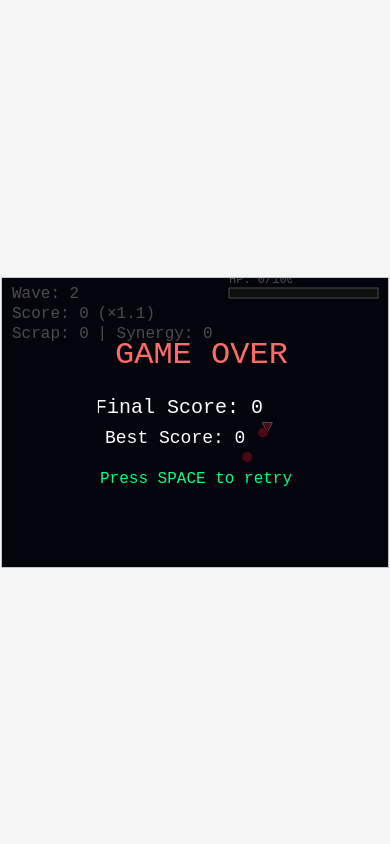
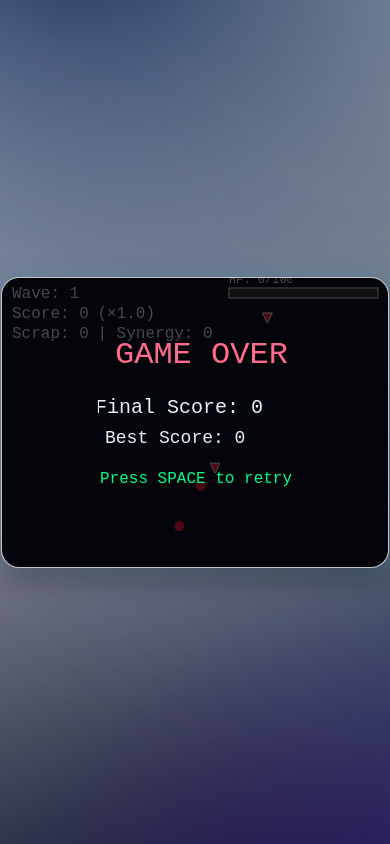
Before and after one commit to svidal-nlive/GeoGala-Vector-Offensive, a website built with Vite: page index.html in a window 390 px wide. Built offline with nearby package versions, Linux system fonts and the light colour scheme.

Commit message:
feat(movement+ui): Chicken Invaders movement + glassmorphic UI
Player Movement Updates (Chicken Invaders style):
- Full-screen movement range (was bottom-area only)
- Smooth inertia-based movement with acceleration/deceleration
- Max speed: 450 px/s (up from 300 px/s)
- Acceleration: 2200 px/s for responsive feel
- Deceleration: 1800 px/s for smooth stops
- Target velocity system for fluid control

Glassmorphic UI Styling:
- Radial gradient background with animated fog overlay
- Glass panels with blur + transparency effects
- Enhanced color palette (cyan/purple accents)
- Rounded corners (18px radius)
- Soft shadows with inset highlights
- Updated constants: new accent colors (accent, accent2, uiMuted, ok)
- Canvas styling: glassmorphic border + glow effect

Build: 28.28 KB (7.56 KB gzipped)
Movement now matches Chicken Invaders feel: smooth, responsive, full-screen

```diff
--- a/src/Player.ts
+++ b/src/Player.ts
@@ -9,9 +9,13 @@ export class Player extends Entity {
   fireRate = 0.1; // seconds
   timeSinceLastFire = 0;
   aimAngle = 0;
-  maxSpeed = 300; // pixels/sec
+  maxSpeed = 450; // pixels/sec (Chicken Invaders style - faster, more responsive)
+  acceleration = 2200; // pixels/sec² (smooth acceleration)
+  deceleration = 1800; // pixels/sec² (smooth stop)
   fireFlash = false;
   damageFlashTimer = 0;
+  targetVx = 0;
+  targetVy = 0;
 
   constructor() {
     super();
@@ -25,10 +29,37 @@ export class Player extends Entity {
     this.aimAngle = 0;
     this.fireFlash = false;
     this.damageFlashTimer = 0;
+    this.targetVx = 0;
+    this.targetVy = 0;
   }
 
   update(dt: number): void {
-    // Base update (position delta applied externally)
+    // Smooth inertia-based movement (Chicken Invaders style)
+    // Accelerate towards target velocity
+    const dvx = this.targetVx - this.vx;
+    const dvy = this.targetVy - this.vy;
+
+    if (Math.abs(dvx) > 0.1 || Math.abs(dvy) > 0.1) {
+      // Accelerating
+      const accelRate = this.acceleration * dt;
+      this.vx += Math.sign(dvx) * Math.min(Math.abs(dvx), accelRate);
+      this.vy += Math.sign(dvy) * Math.min(Math.abs(dvy), accelRate);
+    } else {
+      // Decelerate to stop
+      const decelRate = this.deceleration * dt;
+      if (Math.abs(this.vx) > decelRate) {
+        this.vx -= Math.sign(this.vx) * decelRate;
+      } else {
+        this.vx = 0;
+      }
+      if (Math.abs(this.vy) > decelRate) {
+        this.vy -= Math.sign(this.vy) * decelRate;
+      } else {
+        this.vy = 0;
+      }
+    }
+
+    // Apply movement
     this.x += this.vx * dt;
     this.y += this.vy * dt;
     this.timeSinceLastFire += dt;
@@ -47,12 +78,14 @@ export class Player extends Entity {
   updateInput(inputX: number, inputY: number): void {
     const inputMag = Math.sqrt(inputX * inputX + inputY * inputY);
     if (inputMag > 0) {
-      this.vx = (inputX / inputMag) * this.maxSpeed;
-      this.vy = (inputY / inputMag) * this.maxSpeed;
+      // Set target velocity (normalized)
+      this.targetVx = (inputX / inputMag) * this.maxSpeed;
+      this.targetVy = (inputY / inputMag) * this.maxSpeed;
       this.aimAngle = Math.atan2(inputY, inputX);
     } else {
-      this.vx = 0;
-      this.vy = 0;
+      // No input - target is to stop
+      this.targetVx = 0;
+      this.targetVy = 0;
     }
   }
 
--- a/src/main.ts
+++ b/src/main.ts
@@ -168,9 +168,9 @@ class Game {
     const input = this.inputHandler.getInput();
     this.player.updateInput(input.x, input.y);
 
-    // Constrain player to bottom area
-    this.player.x = Math.max(this.player.radius, Math.min(this.renderer.getWidth() - this.player.radius, this.player.x + this.player.vx * dt));
-    this.player.y = Math.max(500, Math.min(this.renderer.getHeight() - this.player.radius, this.player.y + this.player.vy * dt));
+    // Constrain player to full screen (Chicken Invaders style - move anywhere!)
+    this.player.x = Math.max(this.player.radius, Math.min(this.renderer.getWidth() - this.player.radius, this.player.x));
+    this.player.y = Math.max(this.player.radius, Math.min(this.renderer.getHeight() - this.player.radius, this.player.y));
 
     // Entity updates
     this.player.update(dt);
--- a/src/utils/constants.ts
+++ b/src/utils/constants.ts
@@ -2,12 +2,16 @@
 // WCAG AA verified colors, frame budget targets, input parameters
 
 export const COLORS = {
-  bg: '#0a0e27', // Deep navy
+  bg: '#0b1020', // Deep navy (glassmorphic bg)
   ship: '#00ff88', // Bright cyan
   enemy: '#ff1744', // Neon red
   bullet: '#ffeb3b', // Bright yellow
-  ui: '#ffffff', // White (4.5:1 contrast on bg)
-  warning: '#ff6b6b', // Red for warnings
+  ui: '#e8f0ff', // Light blue-white (glassmorphic UI text)
+  uiMuted: '#b6c3ff', // Muted blue (secondary text)
+  accent: '#77e1ff', // Bright cyan accent
+  accent2: '#8b7bff', // Purple accent
+  warning: '#ff6b8b', // Soft red (warnings)
+  ok: '#7dffcf', // Mint green (success)
 } as const;
 
 export const FRAME_BUDGET = {
--- a/styles.css
+++ b/styles.css
@@ -1,13 +1,33 @@
 /* GeoGala: Vector Offensive — Main Stylesheet */
-/* WCAG AA Verified Colors, Safe-Area Support, Accessibility */
+/* Glassmorphic UI, WCAG AA Colors, Safe-Area Support */
 
 :root {
-  --color-bg: #0a0e27;
+  /* Base colors */
+  --color-bg: #0b1020;
+  --color-bg2: #0e1530;
   --color-ship: #00ff88;
   --color-enemy: #ff1744;
   --color-bullet: #ffeb3b;
-  --color-ui: #ffffff;
-  --color-warning: #ff6b6b;
+  --color-ui: #e8f0ff;
+  --color-muted: #b6c3ff;
+  --color-accent: #77e1ff;
+  --color-accent-2: #8b7bff;
+  --color-warning: #ff6b8b;
+  --color-ok: #7dffcf;
+
+  /* Glassmorphism */
+  --glass: rgba(255, 255, 255, 0.08);
+  --glass-strong: rgba(255, 255, 255, 0.14);
+  --blur: 18px;
+  --radius: 18px;
+
+  /* Shadows */
+  --shadow: 0 10px 30px rgba(0, 0, 0, 0.35), inset 0 1px 0 rgba(255, 255, 255, 0.08);
+  --glow: 0 0 20px rgba(119, 225, 255, 0.25);
+
+  /* Animations */
+  --transition-long: 420ms cubic-bezier(0.22, 0.61, 0.36, 1);
+  --transition-short: 220ms cubic-bezier(0.25, 0.8, 0.25, 1);
 }
 
 * {
@@ -21,14 +41,36 @@ body {
   width: 100%;
   height: 100%;
   overflow: hidden;
-  background: var(--color-bg);
-  font-family: 'Courier New', monospace;
+  background: radial-gradient(1200px 1000px at 20% -10%, #173057 0%, transparent 60%),
+              radial-gradient(900px 800px at 120% 120%, #3a1f72 0%, transparent 55%),
+              linear-gradient(160deg, var(--color-bg), var(--color-bg2));
+  font-family: ui-sans-serif, system-ui, -apple-system, 'Segoe UI', Roboto, 'Helvetica Neue', Arial, sans-serif;
   font-size: 14px;
   line-height: 1.4;
   color: var(--color-ui);
   user-select: none;
   -webkit-user-select: none;
   -webkit-touch-callout: none;
+}
+
+/* Animated fog overlay */
+body::before {
+  content: '';
+  position: fixed;
+  inset: -20% -10% -10% -20%;
+  pointer-events: none;
+  filter: blur(60px) saturate(120%);
+  background: conic-gradient(from 0deg at 30% 40%,
+              rgba(119, 225, 255, 0.15),
+              rgba(139, 123, 255, 0.1),
+              rgba(255, 255, 255, 0),
+              rgba(119, 225, 255, 0.15));
+  animation: fog-rotate 22s linear infinite;
+  opacity: 0.6;
+}
+
+@keyframes fog-rotate {
+  to { transform: rotate(360deg); }
 }
 
 body {
@@ -56,11 +98,14 @@ canvas#game {
   height: 600px;
   max-width: 100vw;
   max-height: 100vh;
-  background: var(--color-bg);
+  background: linear-gradient(180deg, rgba(10, 14, 39, 0.95), rgba(14, 21, 48, 0.95));
   touch-action: none;
   image-rendering: crisp-edges;
   image-rendering: pixelated;
-  border: 1px solid rgba(255, 255, 255, 0.1);
+  border-radius: var(--radius);
+  border: 1px solid var(--glass-strong);
+  box-shadow: var(--shadow), var(--glow);
+  backdrop-filter: blur(var(--blur)) saturate(130%);
 }
 
 /* Accessibility: Reduced Motion */
```
